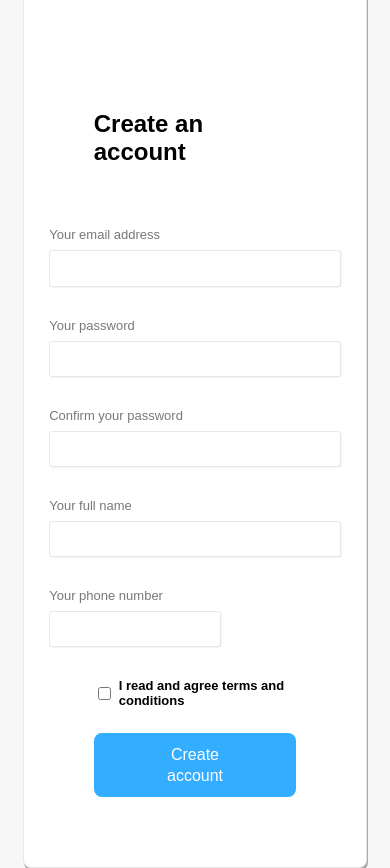
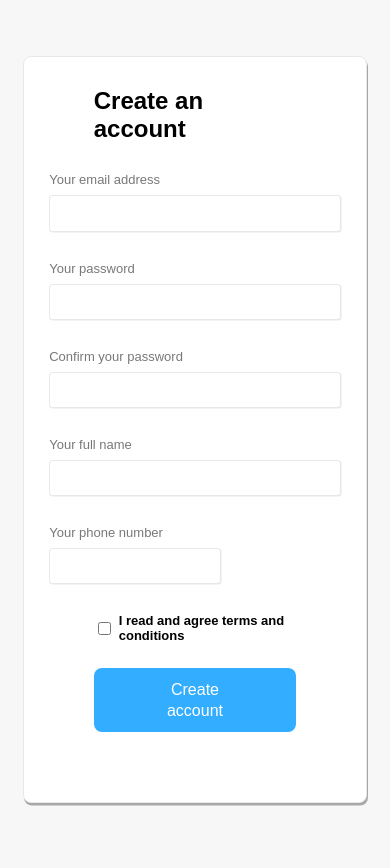
Before and after one commit to ParthaChangmai/assignmentMyDash, a React (Create React App) app: page / in a window 390 px wide. After the commit the page ends 847 px from the top, so only its background shows below. Built offline with nearby package versions, Linux system fonts and the light colour scheme.

Commit message:
changed mobile css

```diff
--- a/src/styles/Home.scss
+++ b/src/styles/Home.scss
@@ -7,6 +7,11 @@
 	justify-content: center;
 	align-items: center;
 	height: 94vh;
+
+	@include breakpoint-down(medium) {
+		margin-top: rem(20);
+		width: 20vh;
+	}
 }
 
 .calander {
@@ -66,6 +71,10 @@
 		padding-bottom: 1rem;
 		margin-top: 3rem;
 		margin-bottom: 2rem;
+		@include breakpoint-down(medium) {
+			margin-top: -2.5rem;
+			margin-bottom: 0;
+		}
 	}
 	&__body {
 		display: flex;
@@ -93,7 +102,7 @@
 			color: red;
 			padding: 0;
 			margin: 0;
-
+			font-size: small;
 			position: relative;
 		}
 	}
```
